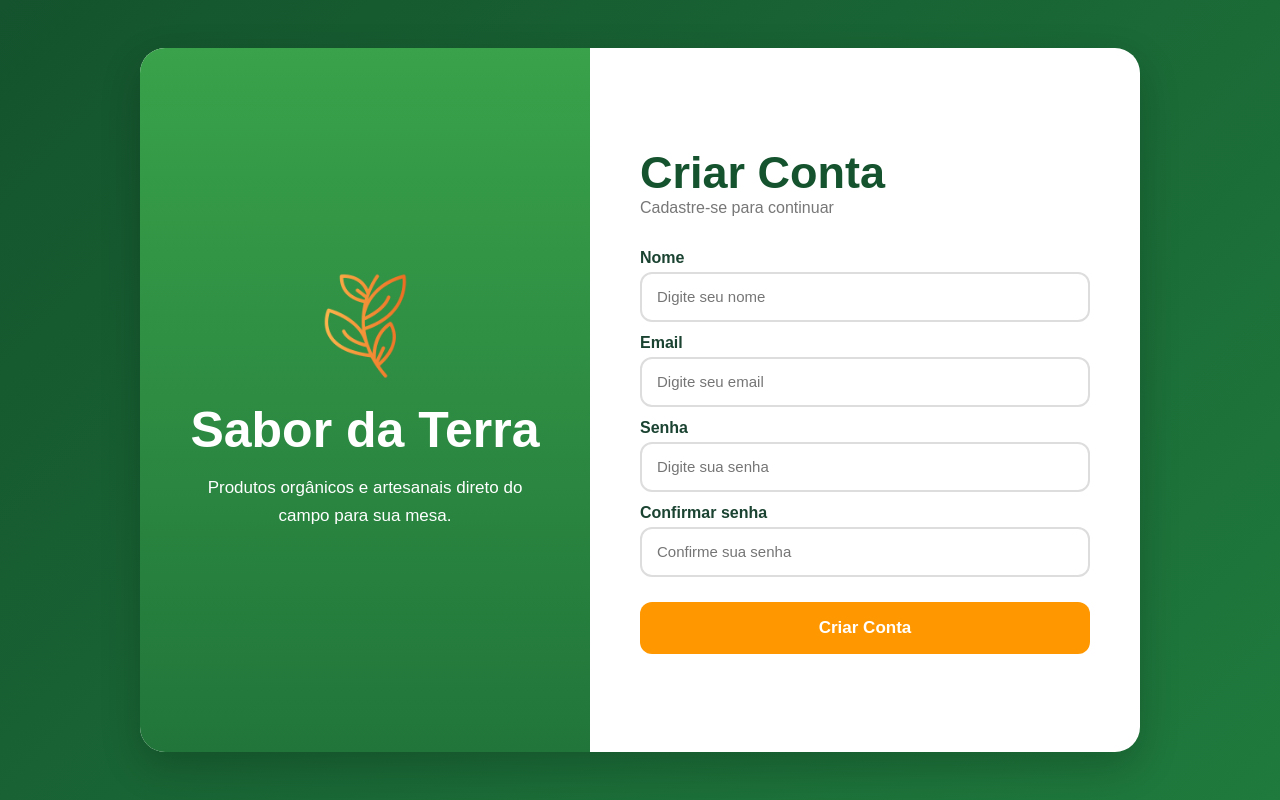
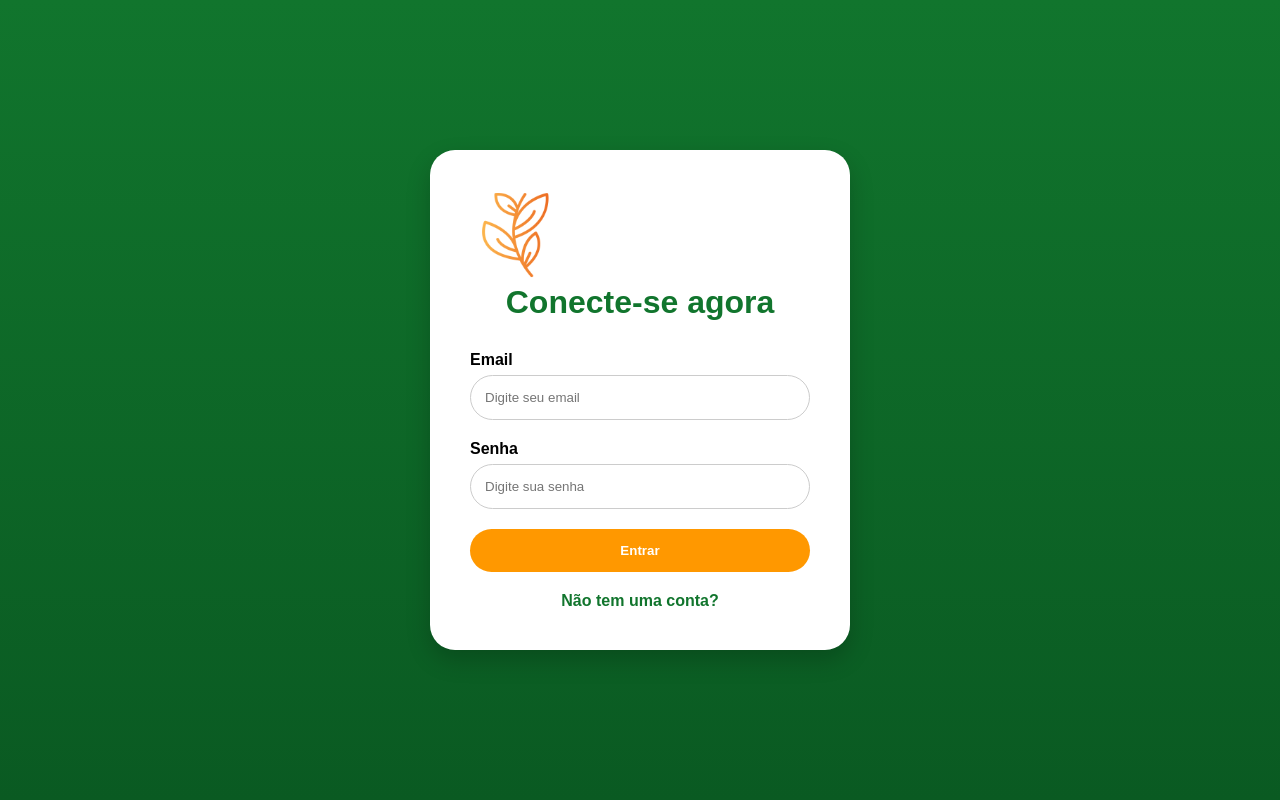
Before and after one commit to Tonicando/Integrador_Projeto, a plain HTML site: page login/login.html in a window 1280 px wide. Drawn offline with Linux system fonts and the light colour scheme.

Commit message:
Add files via upload

```diff
--- /dev/null
+++ b/login/criar-conta.css
@@ -0,0 +1,177 @@
+
+*{
+    margin: 0;
+    padding: 0;
+    box-sizing: border-box;
+    font-family: 'Poppins', sans-serif;
+}
+
+body{
+    width: 100%;
+    height: 100vh;
+    background: linear-gradient(135deg, #14532d, #1f7a3d);
+    display: flex;
+    justify-content: center;
+    align-items: center;
+    overflow: hidden;
+}
+
+.container{
+    width: 90%;
+    max-width: 1000px;
+    height: 88vh;
+    background: white;
+    border-radius: 25px;
+    overflow: hidden;
+    display: flex;
+    box-shadow: 0 15px 40px rgba(0,0,0,0.2);
+}
+
+.left{
+    width: 45%;
+    background: linear-gradient(180deg, #39a24a, #21753a);
+    color: white;
+    display: flex;
+    flex-direction: column;
+    justify-content: center;
+    align-items: center;
+    text-align: center;
+    padding: 40px;
+}
+
+.left img{
+    width: 110px;
+    margin-bottom: 20px;
+}
+
+.left h1{
+    font-size: 50px;
+    margin-bottom: 15px;
+}
+
+.left p{
+    font-size: 17px;
+    line-height: 28px;
+}
+
+.right{
+    width: 55%;
+    display: flex;
+    flex-direction: column;
+    justify-content: center;
+    padding: 40px 50px;
+}
+
+.right h2{
+    font-size: 45px;
+    color: #14532d;
+}
+
+.right span{
+    color: #777;
+    margin-bottom: 20px;
+}
+
+form{
+    display: flex;
+    flex-direction: column;
+}
+
+form label{
+    margin-top: 12px;
+    margin-bottom: 5px;
+    font-weight: 600;
+    color: #1b4332;
+}
+
+form input{
+    height: 50px;
+    border: 2px solid #ddd;
+    border-radius: 12px;
+    padding: 0 15px;
+    font-size: 15px;
+    outline: none;
+    transition: 0.3s;
+}
+
+form input:focus{
+    border-color: #ff9800;
+}
+
+.btn-criar{
+    width: 100%;
+    height: 50px;
+    margin-top: 20px;
+    border: none;
+    border-radius: 12px;
+    background: #ff9800;
+    color: white;
+    font-size: 17px;
+    font-weight: 600;
+    cursor: pointer;
+    transition: 0.3s;
+}
+
+.btn-criar:hover{
+    background: #e68900;
+    transform: scale(1.02);
+}
+
+button:hover{
+    background: #e68900;
+    transform: scale(1.02);
+}
+.login-link{
+    margin-top: 18px;
+    text-align: center;
+    font-size: 15px;
+    color: #666;
+}
+
+.login-link a{
+    color: #ff9800;
+    font-weight: 700;
+    text-decoration: none;
+    transition: 0.3s;
+}
+
+.login-link a:hover{
+    color: #e68900;
+    text-decoration: underline;
+}
+@media(max-width: 900px){
+
+    body{
+        height: auto;
+        padding: 20px 0;
+        overflow-y: auto;
+    }
+
+    .container{
+        flex-direction: column;
+        height: auto;
+    }
+
+    .left{
+        width: 100%;
+        padding: 30px;
+    }
+
+    .left h1{
+        font-size: 38px;
+    }
+
+    .left p{
+        font-size: 15px;
+        line-height: 25px;
+    }
+
+    .right{
+        width: 100%;
+        padding: 30px;
+    }
+
+    .right h2{
+        font-size: 35px;
+    }
+}
--- a/login/login.css
+++ b/login/login.css
@@ -1,154 +1,70 @@
-
 *{
-    margin: 0;
-    padding: 0;
-    box-sizing: border-box;
-    font-family: 'Poppins', sans-serif;
+    margin:0;
+    padding:0;
+    box-sizing:border-box;
+    font-family:Arial, sans-serif;
 }
 
 body{
-    width: 100%;
-    height: 100vh;
-    background: linear-gradient(135deg, #14532d, #1f7a3d);
-    display: flex;
-    justify-content: center;
-    align-items: center;
-    overflow: hidden;
+    min-height:100vh;
+    display:flex;
+    justify-content:center;
+    align-items:center;
+    background:linear-gradient(180deg,#11752d,#0a5a22);
 }
 
-.container{
-    width: 90%;
-    max-width: 1000px;
-    height: 88vh;
-    background: white;
-    border-radius: 25px;
-    overflow: hidden;
-    display: flex;
-    box-shadow: 0 15px 40px rgba(0,0,0,0.2);
+.login-box{
+    width:420px;
+    background:white;
+    border-radius:25px;
+    padding:40px;
+    box-shadow:0 10px 25px rgba(0,0,0,.2);
 }
 
-.left{
-    width: 45%;
-    background: linear-gradient(180deg, #39a24a, #21753a);
-    color: white;
-    display: flex;
-    flex-direction: column;
-    justify-content: center;
-    align-items: center;
-    text-align: center;
-    padding: 40px;
+.logo{
+    width:90px;
+    display:block;
+    margin:0 auto 20px;
 }
 
-.left img{
-    width: 110px;
-    margin-bottom: 20px;
+h1{
+    text-align:center;
+    color:#11752d;
+    margin-bottom:30px;
 }
 
-.left h1{
-    font-size: 50px;
-    margin-bottom: 15px;
+label{
+    display:block;
+    margin-bottom:6px;
+    font-weight:bold;
 }
 
-.left p{
-    font-size: 17px;
-    line-height: 28px;
-}
-
-.right{
-    width: 55%;
-    display: flex;
-    flex-direction: column;
-    justify-content: center;
-    padding: 40px 50px;
-}
-
-.right h2{
-    font-size: 45px;
-    color: #14532d;
-}
-
-.right span{
-    color: #777;
-    margin-bottom: 20px;
-}
-
-form{
-    display: flex;
-    flex-direction: column;
-}
-
-form label{
-    margin-top: 12px;
-    margin-bottom: 5px;
-    font-weight: 600;
-    color: #1b4332;
-}
-
-form input{
-    height: 50px;
-    border: 2px solid #ddd;
-    border-radius: 12px;
-    padding: 0 15px;
-    font-size: 15px;
-    outline: none;
-    transition: 0.3s;
-}
-
-form input:focus{
-    border-color: #ff9800;
+input{
+    width:100%;
+    padding:14px;
+    border:1px solid #ccc;
+    border-radius:25px;
+    margin-bottom:20px;
 }
 
 button{
-    height: 52px;
-    margin-top: 25px;
-    border: none;
-    border-radius: 12px;
-    background: #ff9800;
-    color: white;
-    font-size: 17px;
-    font-weight: 600;
-    cursor: pointer;
-    transition: 0.3s;
+    width:100%;
+    padding:14px;
+    border:none;
+    border-radius:25px;
+    background:#ff9800;
+    color:white;
+    font-weight:bold;
+    cursor:pointer;
 }
 
-button:hover{
-    background: #e68900;
-    transform: scale(1.02);
+.links{
+    text-align:center;
+    margin-top:20px;
 }
 
-@media(max-width: 900px){
-
-    body{
-        height: auto;
-        padding: 20px 0;
-        overflow-y: auto;
-    }
-
-    .container{
-        flex-direction: column;
-        height: auto;
-    }
-
-    .left{
-        width: 100%;
-        padding: 30px;
-    }
-
-    .left h1{
-        font-size: 38px;
-    }
-
-    .left p{
-        font-size: 15px;
-        line-height: 25px;
-    }
-
-    .right{
-        width: 100%;
-        padding: 30px;
-    }
-
-    .right h2{
-        font-size: 35px;
-    }
+.links a{
+    color:#11752d;
+    text-decoration:none;
+    font-weight:bold;
 }
--- a/login/login.html
+++ b/login/login.html
@@ -1,54 +1,39 @@
 <!DOCTYPE html>
 <html lang="pt-br">
 <head>
-    <meta charset="UTF-8">
-    <meta name="viewport" content="width=device-width, initial-scale=1.0">
-    <title>Login</title>
-
-    <link rel="stylesheet" href="login.css">
+<meta charset="UTF-8">
+<meta name="viewport" content="width=device-width, initial-scale=1.0">
+<title>Entrar</title>
+<link rel="stylesheet" href="login.css">
 </head>
 <body>
 
-    <main class="container">
+<div class="login-box">
 
-        <section class="left">
+    <img src="../Imagens/logo_folha.png" width="90px" alt="Logo">
 
-            <img src="../Imagens/logo_folha.png" alt="Logo">
+    <h1>Conecte-se agora</h1>
 
-            <h1>Sabor da Terra</h1>
+    <form id="loginForm">
 
-            <p>
-                Produtos orgânicos e artesanais direto do campo para sua mesa.
-            </p>
+        <label>Email</label>
+        <input type="email" id="email" placeholder="Digite seu email" required>
 
-        </section>
+        <label>Senha</label>
+        <input type="password" id="senha" placeholder="Digite sua senha" required>
+            <a href="../index/index.html">
+                <button type="button"  class="btn-criar">
+                    Entrar
+                </button>
+            </a>
+    </form>
 
-        <section class="right">
+    <div class="links">
+        <a href="criar-conta.html" target="_blank">Não tem uma conta?</a>
+    </div>
 
-            <h2>Criar Conta</h2>
+</div>
 
-            <span>Cadastre-se para continuar</span>
-            <form>
-
-                <label>Nome</label>
-                <input type="text" placeholder="Digite seu nome">
-
-                <label>Email</label>
-                <input type="email" placeholder="Digite seu email">
-
-                <label>Senha</label>
-                <input type="password" placeholder="Digite sua senha">
-
-                <label>Confirmar senha</label>
-                <input type="password" placeholder="Confirme sua senha">
-
-                <button type="submit">Criar Conta</button>
-
-            </form>
-
-        </section>
-
-    </main>
 
 </body>
 </html>
```
Also changed, not shown: login/criar-conta.html (added, +60 -0 lines).
